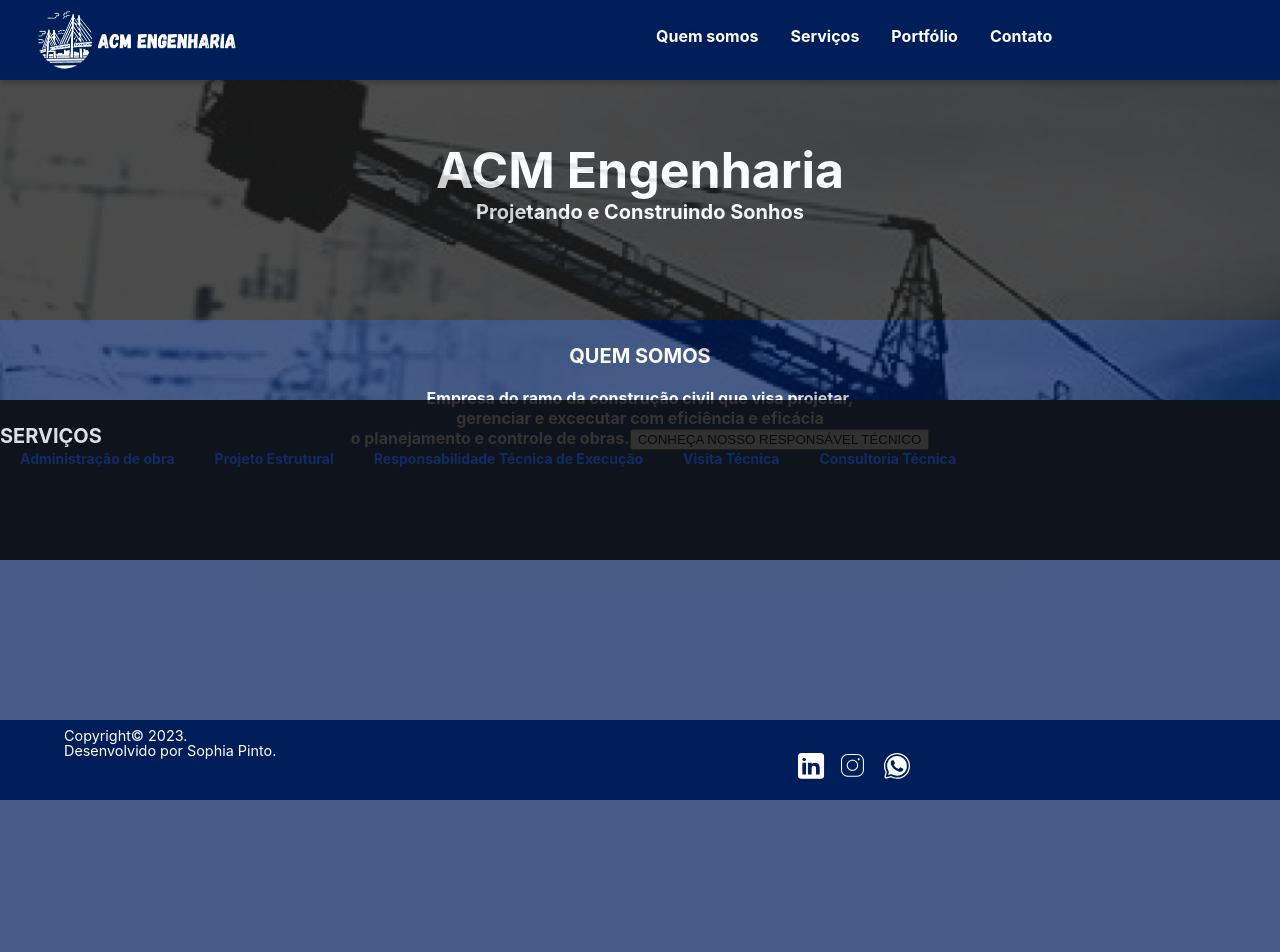
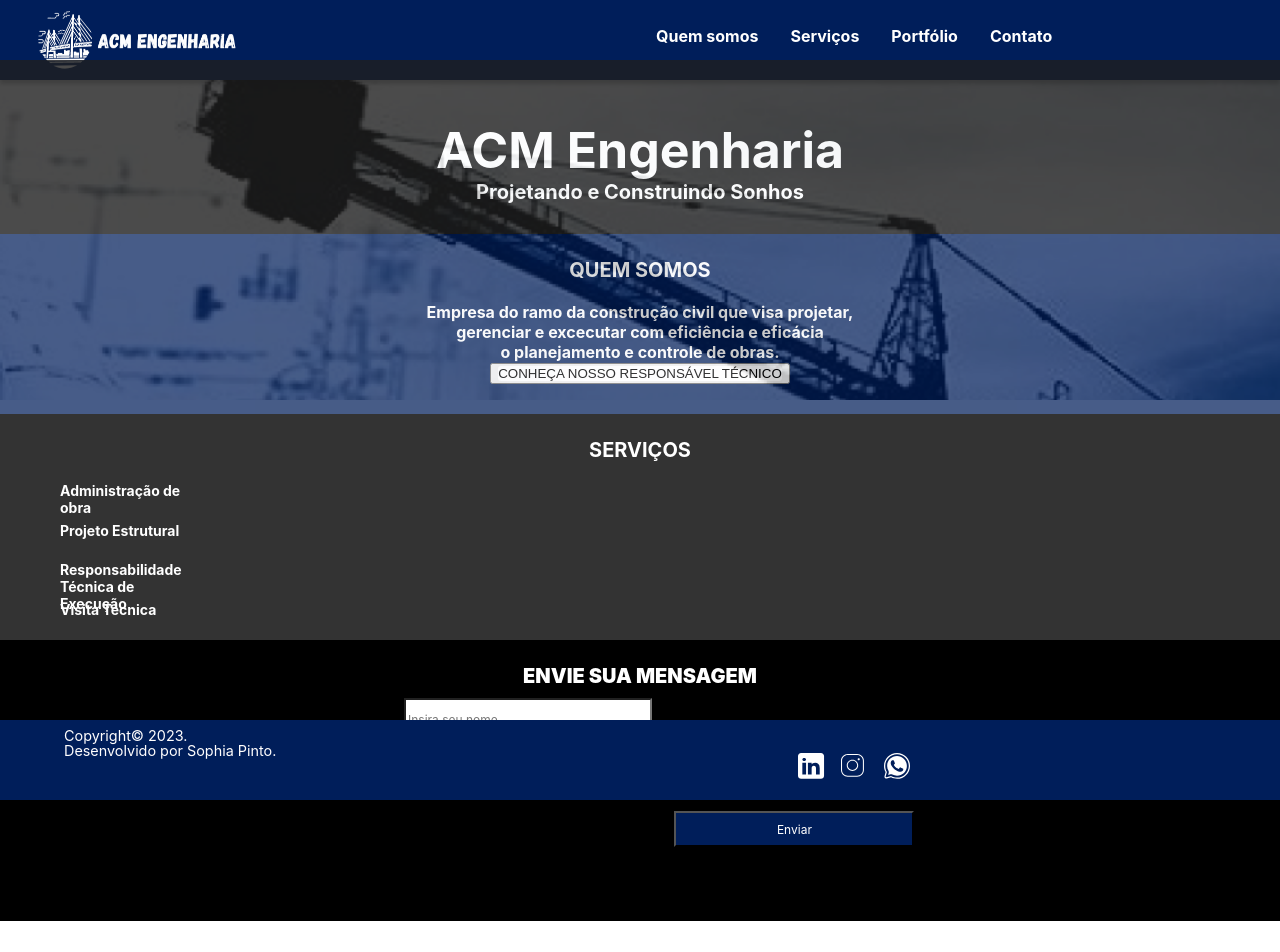
Before and after one commit to sophiapinto/acm-engenharia, a React (Create React App) app: page / in a window 1280 px wide. Shown: the top 952 px of the page. Built offline with nearby package versions, Linux system fonts and the light colour scheme.

Commit message:
Create Serviços and Contato

```diff
--- a/src/App.css
+++ b/src/App.css
@@ -6,18 +6,19 @@
 }
 
 .intro-wrapper {
-    position: absolute;
-    top: 10%;
+    position: relative;
+    top: -340px;
     width: 100%;
     height: 30%;
+    padding-bottom: 30px;
     background: #1E1E1E;
     opacity: 0.8;
     text-align: center;
+    display: block;
 }
 
-
 .titulo-intro {
-    width: 494px;
+    width: 400px;
     height: 48px;
     flex-shrink: 0;
     color: #FFF;
@@ -43,13 +44,17 @@
 }
 
 .quem-somos-wrapper {
-    position: absolute;
-    top: 40%;
+    position: relative;
+    top: -340px;
     width: 100%;
-    height: 275%;
+    height: 25%;
+    padding-bottom: 30px;
     background: rgba(0, 30, 90, 0.90);
     opacity: 0.8;
     text-align: center;
+    padding-bottom: 30px;
+    display: block;
+
 }
 
 .titulo-quem-somos {
@@ -89,14 +94,19 @@
 }
 
 .servicos-wrapper {
-    position: absolute;
+    position: relative;
+    text-align: center;
+    top: -340px;
     width: 100%;
-    height: 20%;
+    height: 40%;
     flex-shrink: 0;
     opacity: 0.8;
     background: #000;
+    padding-bottom: 20px;
+    display: block;
 
 }
+
 .titulo-servicos {
     width: 153px;
     height: 25px;
@@ -115,8 +125,8 @@
     width: 138px;
     height: 19.684px;
     flex-shrink: 0;
-    color: #001E5A;
-    text-align: center;
+    color:#FFF;
+    text-align: left;
     font-family: Inter;
     font-size: 14px;
     font-style: normal;
--- a/src/App.js
+++ b/src/App.js
@@ -1,5 +1,6 @@
 import Header from './components/Header/index.js';
 import Footer from './components/Footer/index.js';
+import Contato from './components/Contato/index.js';
 
 import "./App.css";
 
@@ -13,14 +14,14 @@
 
       <div className='intro-wrapper'>
           <span className='titulo-intro'><br/>ACM Engenharia<br/></span>
-          <span className='subtitulo-intro'> Projetando e Construindo Sonhos</span>
+          <span className='subtitulo-intro'>Projetando e Construindo Sonhos</span>
       </div>
 
       <div className='quem-somos-wrapper'>
         <span className='titulo-quem-somos'><br/>QUEM SOMOS<br/></span>
-        <span className='texto-quem-somos'><br/>Empresa do ramo da construção civil que visa projetar, <br/>gerenciar e excecutar com eficiência e eficácia<br/> o planejamento e controle de obras.</span>
+        <span className='texto-quem-somos'><br/>Empresa do ramo da construção civil que visa projetar, <br/>gerenciar e excecutar com eficiência e eficácia<br/> o planejamento e controle de obras.<br/></span>
         <button>
-          <span className='button´quem-somos'>CONHEÇA NOSSO RESPONSÁVEL TÉCNICO</span>
+          <span className='button-quem-somos'>CONHEÇA NOSSO RESPONSÁVEL TÉCNICO</span>
         </button>
       </div>
 
@@ -28,13 +29,16 @@
       <span className='titulo-servicos'><br/>SERVIÇOS<br/></span>
 
         <div class="servicos-nav">
-              <span className='servicos-item'>Administração de obra</span>
-              <span className='servicos-item'>Projeto Estrutural</span>
-              <span className='servicos-item'>Responsabilidade Técnica de Execução</span>
-              <span className='servicos-item'>Visita Técnica</span>
-              <span className='servicos-item'>Consultoria Técnica</span>
+              <ul className='servicos-item'>Administração de obra</ul>
+              <ul className='servicos-item'>Projeto Estrutural</ul>
+              <ul className='servicos-item'>Responsabilidade Técnica de Execução</ul>
+              <ul className='servicos-item'>Visita Técnica</ul>
+              <ul className='servicos-item'>Consultoria Técnica</ul>
           </div>
       </div>
+
+      <Contato  />
+
       <Footer  />
 
     </div>
--- /dev/null
+++ b/src/components/Contato/contato.css
@@ -0,0 +1,79 @@
+.form-wrapper {
+    position: relative;
+    width: 100%;
+    height: 281px;
+    top: -400px;
+    flex-shrink: 0;
+    background: #000;
+    display: block;
+    text-align: center;
+}
+
+.titulo-contato {
+    position: relative;
+    width: 246px;
+    height: 21px;
+    flex-direction: column;
+    justify-content: center;
+    flex-shrink: 0;
+    color: #FFF;
+    text-align: center;
+    font-family: Inter;
+    font-size: 20px;
+    font-style: normal;
+    font-weight: 900;
+    line-height: normal;
+}
+
+.input-contato {
+    width: 240px;
+    height: 36px;
+    flex-shrink: 0;
+    background: #FFF;
+    color: #000;
+    text-align: left;
+    font-family: Inter;
+    font-size: 12px;
+    font-style: normal;
+    font-weight: 400;
+    line-height: normal;
+}
+
+.button-contato {
+    position: relative;
+    top: 120px;
+    left: -17%;
+    align-items: center;
+    width: 240px;
+    height: 36px;
+    flex-shrink: 0;
+    background: #001E5A;
+    color: #FFF;
+    text-align: center;
+    font-family: Inter;
+    font-size: 12px;
+    font-style: normal;
+    font-weight: 400;
+    line-height: normal;
+}
+
+.input-contato-nome {
+    position: relative;
+    align-items: center;
+    top: 10px;
+    left: 20%;
+}
+
+.input-contato-email {
+    position: relative;
+    align-items: center;
+    top: 60px;
+    left: -17%;
+}
+
+.input-contato-mensagem {
+    position: relative;
+    align-items: center;
+    top: 70px;
+    left: 19%;
+}
--- /dev/null
+++ b/src/components/Contato/index.js
@@ -0,0 +1,26 @@
+import './contato.css';
+
+function Contato() {
+
+  return (
+    <div className='form-wrapper'>
+
+        <span className='titulo-contato'><br/>ENVIE SUA MENSAGEM<br/></span>
+        <form>
+            <input className= "input-contato input-contato-nome" type="text" name="Nome" placeholder="Insira seu nome">
+            </input>
+            <input className= "input-contato input-contato-email" type="email" name="Email" placeholder="Insira seu e-mail">
+            </input>
+            <input className= "input-contato input-contato-mensagem" type="text" name="Mensagem" placeholder="Insira sua mensagem">
+            </input>
+
+            <button className='button-contato' type="submit">Enviar</button>
+
+
+        </form>
+    </div>
+
+  );
+}
+
+export default Contato;
--- a/src/components/Footer/footer.css
+++ b/src/components/Footer/footer.css
@@ -16,7 +16,7 @@
 }
 
 .footer-wrapper {
-  position: absolute;
+  position: fixed;
   width: 100%;
   height: 10%;
   bottom: 0;
--- a/src/components/Footer/index.js
+++ b/src/components/Footer/index.js
@@ -6,6 +6,7 @@
 function Footer() {
 
   return (
+    <footer>
       <div className="footer-wrapper">
           <span className='footer-text'>Copyright&copy;&nbsp;2023.<br/>Desenvolvido por Sophia Pinto.</span>
 
@@ -22,6 +23,7 @@
           </div>
 
       </div>
+    </footer>
   );
 }
 
--- a/src/components/Header/header.css
+++ b/src/components/Header/header.css
@@ -1,13 +1,14 @@
-@media (max-width: 1440px) {
 .header {
     position: fixed;
     top: 0;
+    left: 0;
     width: 100%;
     height: 10%;
     background: #001E5A;
     box-shadow: 0px 4px 4px 0px rgba(0, 0, 0, 0.25);
-        overflow: hidden;
 }
+
+@media (max-width: 1440px) {
 
     .logo-acm {
         position: fixed;
@@ -47,16 +48,6 @@
 }
 
 @media (max-width: 680px) {
-    .header {
-        position: fixed;
-        top: 0;
-        width: 100%;
-        height: 10%;
-        background: #001E5A;
-        box-shadow: 0px 4px 4px 0px rgba(0, 0, 0, 0.25);
-        overflow: hidden;
-        opacity: 80%;
-    }
 
     .logo-acm {
         position: fixed;
@@ -95,6 +86,4 @@
         background-color: #ddd;
         color: black;
     }
-
-
 }
```
Also changed, not shown: src/components/Header/index.js (indentation only). Lines whose indentation alone changed are shown as unchanged.
